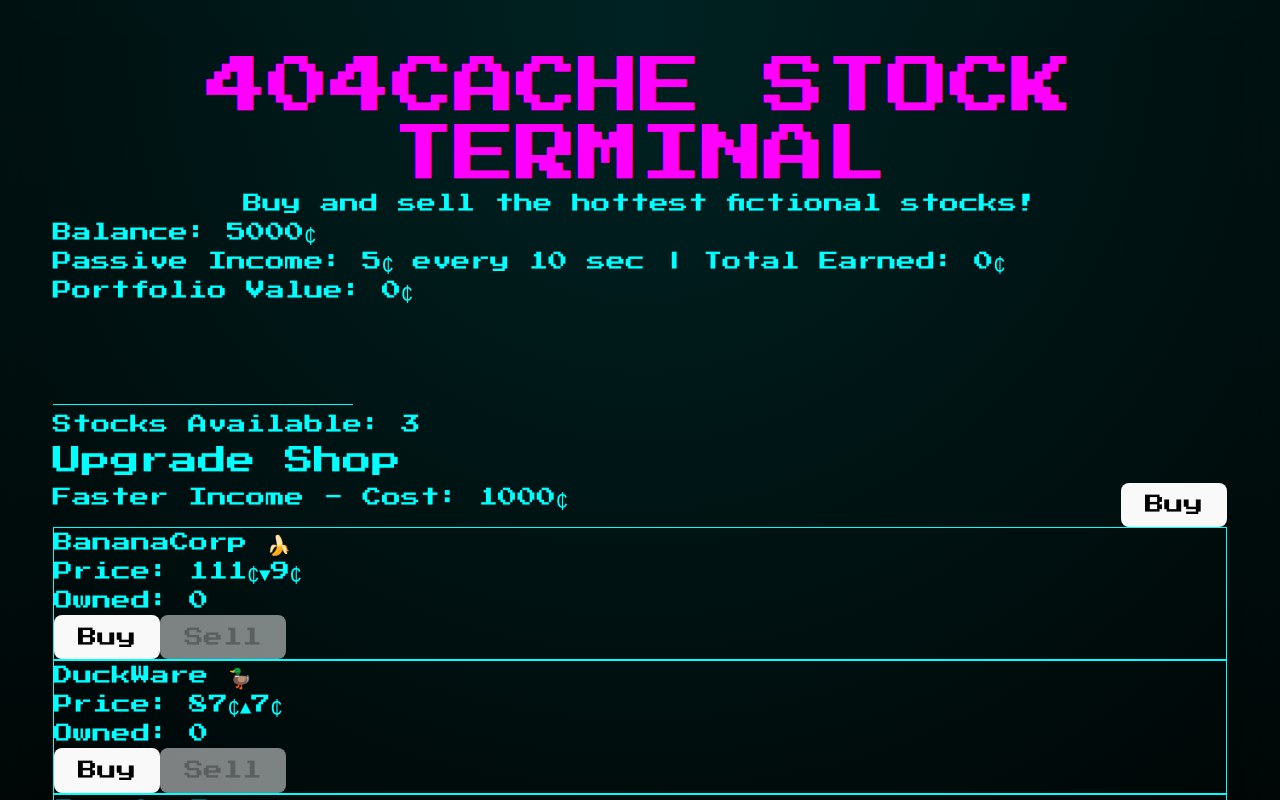
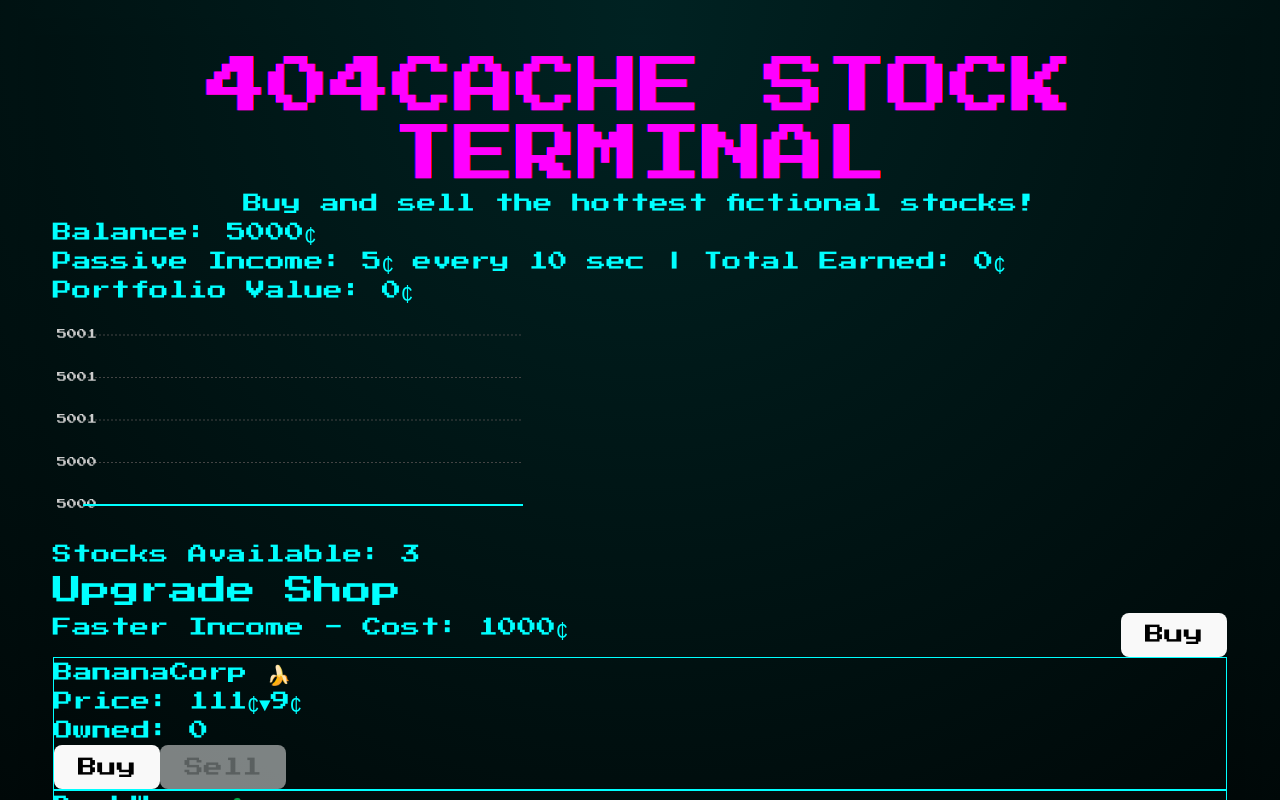
Before and after one commit to uxillary/404cache, a React (Vite) app: page / in a window 1280 px wide. Shown: the top 800 px of the page. Built offline with nearby package versions, Linux system fonts and the light colour scheme.

Commit message:
Improve chart and layout

```diff
--- a/src/App.jsx
+++ b/src/App.jsx
@@ -163,7 +163,7 @@ function App() {
 
   return (
     <div className="min-h-screen bg-black text-green-300 font-mono p-4 md:p-8 flex items-start justify-center">
-      <div className="w-full max-w-3xl">
+      <div className="w-full max-w-3xl space-y-6">
         <Header />
         <BalanceDisplay balance={balance} />
         <PassiveIncomeDisplay rate={passiveRate} earned={passiveEarned} />
@@ -184,7 +184,6 @@ function App() {
         />
         <Footer onReset={resetGame} />
         <ToastContainer toasts={toasts} />
-        <Footer />
       </div>
     </div>
   );
--- a/src/components/PortfolioChart.jsx
+++ b/src/components/PortfolioChart.jsx
@@ -1,21 +1,62 @@
 function PortfolioChart({ data }) {
   if (!data || data.length < 2) return null;
 
-  const width = 300;
-  const height = 100;
+  const width = 500;
+  const height = 200;
+  const padding = 30;
   const max = Math.max(...data);
   const min = Math.min(...data);
-  const points = data
-    .map((d, i) => {
-      const x = (i / (data.length - 1)) * width;
-      const y = height - ((d - min) / (max - min || 1)) * height;
-      return `${x},${y}`;
-    })
+  const range = max - min || 1;
+
+  const points = data.map((d, i) => {
+    const x = padding + (i / (data.length - 1)) * (width - padding * 2);
+    const y = height - ((d - min) / range) * (height - padding);
+    return [x, y];
+  });
+
+  const linePath = points
+    .map(([x, y], i) => `${i === 0 ? 'M' : 'L'}${x},${y}`)
     .join(' ');
 
+  const areaPath =
+    `M${points[0][0]},${height} ` +
+    points.map(([x, y]) => `L${x},${y}`).join(' ') +
+    ` L${points[points.length - 1][0]},${height} Z`;
+
+  const tickCount = 4;
+  const ticks = Array.from({ length: tickCount + 1 }, (_, i) => {
+    const value = min + (i / tickCount) * range;
+    const y = height - ((value - min) / range) * (height - padding);
+    return { y, value };
+  });
+
   return (
-    <svg width={width} height={height} className="mt-4">
-      <polyline points={points} fill="none" stroke="currentColor" strokeWidth="2" />
+    <svg width={width} height={height + padding} className="mt-4 text-green-400">
+      <defs>
+        <linearGradient id="chart-gradient" x1="0" y1="0" x2="0" y2="1">
+          <stop offset="0%" stopColor="rgba(34,197,94,0.5)" />
+          <stop offset="100%" stopColor="rgba(34,197,94,0)" />
+        </linearGradient>
+      </defs>
+      <g>
+        {ticks.map((t, idx) => (
+          <g key={idx}>
+            <line
+              x1={padding}
+              x2={width - padding}
+              y1={t.y}
+              y2={t.y}
+              stroke="#444"
+              strokeDasharray="2 2"
+            />
+            <text x="4" y={t.y + 4} fontSize="10" fill="#ccc">
+              {Math.round(t.value)}
+            </text>
+          </g>
+        ))}
+        <path d={areaPath} fill="url(#chart-gradient)" />
+        <path d={linePath} fill="none" stroke="currentColor" strokeWidth="2" />
+      </g>
     </svg>
   );
 }
```
